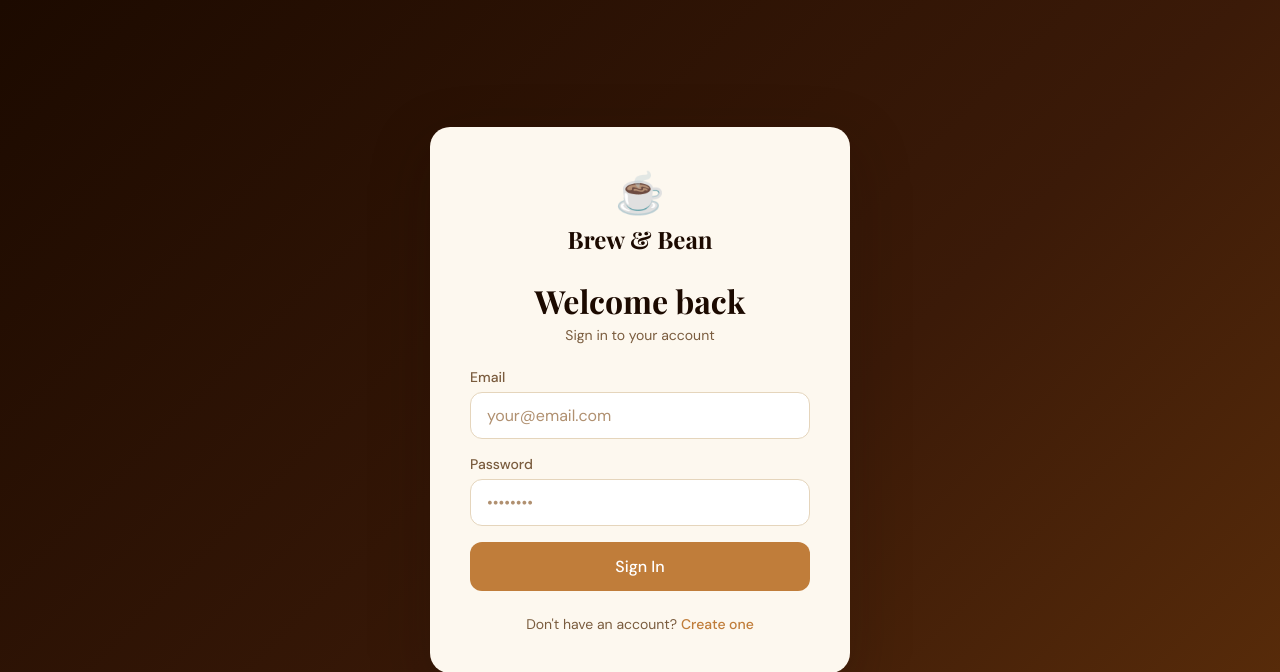
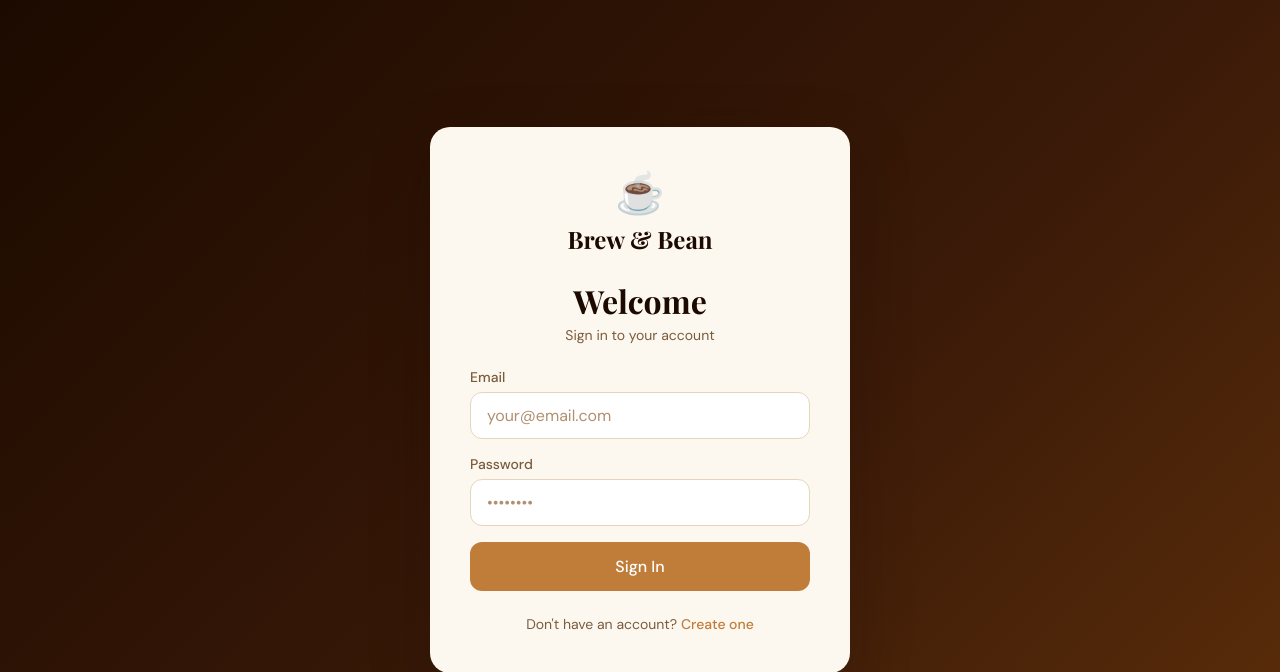
Before and after one commit to LyKuyHor1116/Final-Project, a PHP site: page /DevOps/index.php in a window 1280 px wide. Shown: the top 672 px of the page. Run offline with PHP 8.4, Linux system fonts and the light colour scheme.

Commit message:
update index.php

```diff
--- a/app/DevOps/index.php
+++ b/app/DevOps/index.php
@@ -68,7 +68,7 @@ if ($_SERVER['REQUEST_METHOD'] === 'POST') {
                 <h1 class="logo-text">Brew & Bean</h1>
             </div>
 
-            <h2 class="auth-title">Welcome back</h2>
+            <h2 class="auth-title">Welcome</h2>
             <p class="auth-subtitle">Sign in to your account</p>
 
             <?php if ($error): ?>
```
